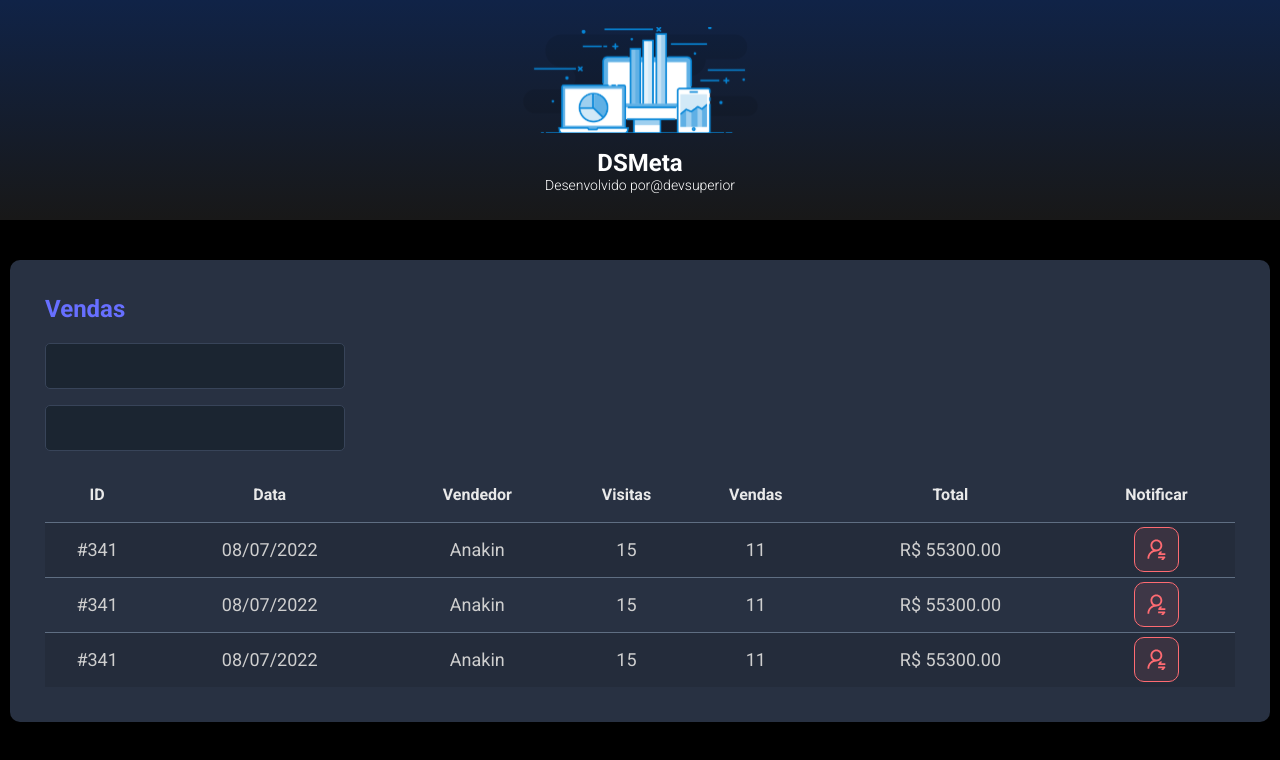
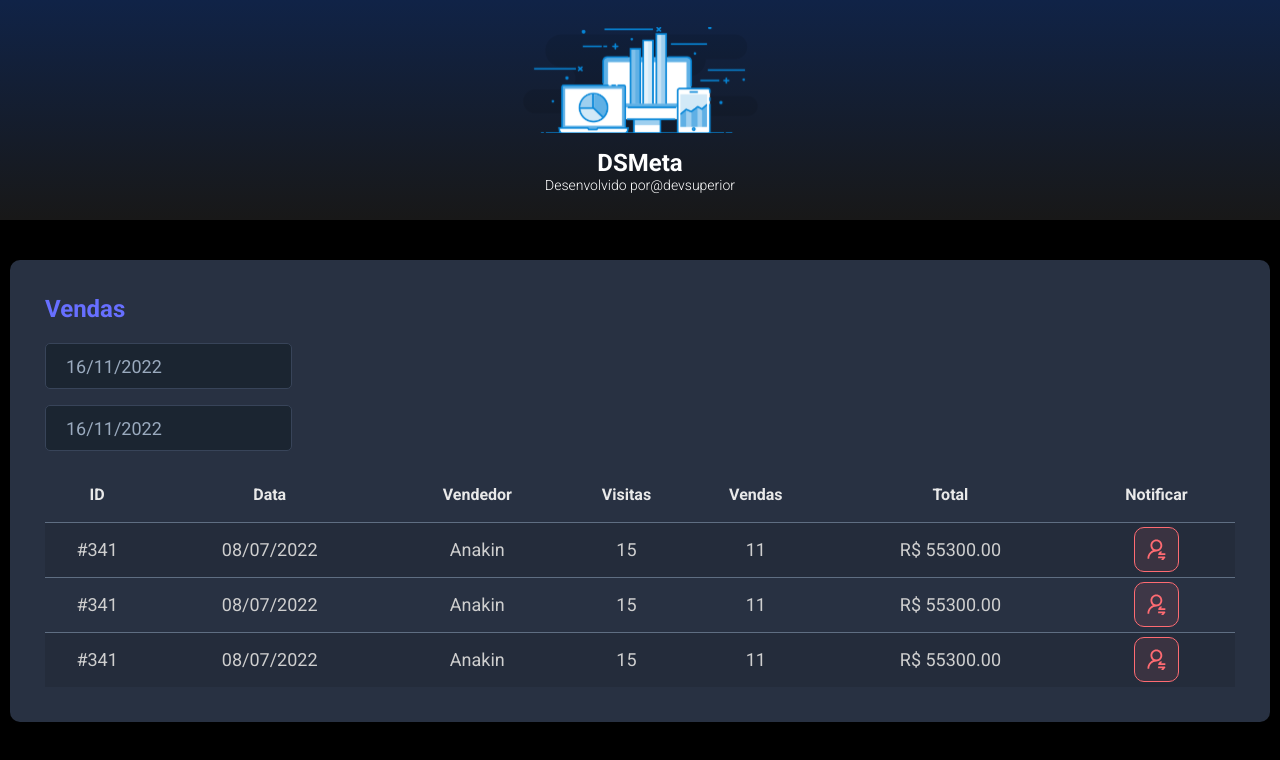
Before and after one commit to befernandes/dsmeta, a React (Vite) app in the folder frontend/: page / in a window 1280 px wide. Shown: the top 760 px of the page. Built offline with nearby package versions, Linux system fonts and the light colour scheme.

Commit message:
Datepicker

```diff
--- a/frontend/package.json
+++ b/frontend/package.json
@@ -9,7 +9,9 @@
     "preview": "vite preview"
   },
   "dependencies": {
+    "@types/react-datepicker": "4.4.2",
     "react": "^18.2.0",
+    "react-datepicker": "4.8.0",
     "react-dom": "^18.2.0"
   },
   "devDependencies": {
--- a/frontend/src/components/SalesCard/index.tsx
+++ b/frontend/src/components/SalesCard/index.tsx
@@ -1,5 +1,7 @@
-import NotificationButton from '../NotificationButton';
-import './styles.css'
+import DatePicker from "react-datepicker";
+import "react-datepicker/dist/react-datepicker.css";
+import NotificationButton from "../NotificationButton";
+import "./styles.css";
 
 function SalesCard() {
   return (
@@ -7,10 +9,20 @@
       <h2 className="dsmeta-sales-title">Vendas</h2>
       <div>
         <div className="dsmeta-form-control-container">
-                <input className="dsmeta-form-control" type="text"/>
+          <DatePicker
+            selected={new Date()}
+            onChange={(date: Date) => {}}
+            className="dsmeta-form-control"
+            dateFormat="dd/MM/yyyy"
+          />
         </div>
         <div className="dsmeta-form-control-container">
-                <input className="dsmeta-form-control" type="text"/>
+          <DatePicker
+            selected={new Date()}
+            onChange={(date: Date) => {}}
+            className="dsmeta-form-control"
+            dateFormat="dd/MM/yyyy"
+          />
         </div>
       </div>
 
@@ -68,13 +80,10 @@
               </td>
             </tr>
           </tbody>
-
         </table>
       </div>
-
     </div>
-
-  )
+  );
 }
 
 export default SalesCard;
```
Also changed, not shown: 1 other file (tests, documents, lock files or other folders). Lines whose indentation alone changed are shown as unchanged.
